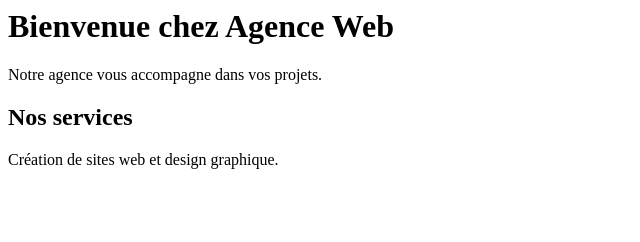
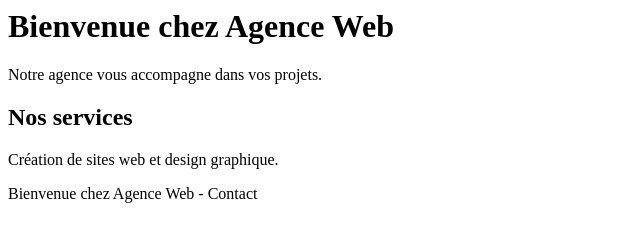
Before and after one commit to nawress4/agence-web-examen, a plain HTML site: page index.html in a window 1280 px wide. Shown: the whole page, without its empty margins (0-640 px from the left). Drawn offline with Linux system fonts and the light colour scheme.

Commit message:
Modification de la section contact

```diff
--- a/index.html
+++ b/index.html
@@ -4,3 +4,6 @@
     <h2>Nos services</h2>
     <p>Création de sites web et design graphique.</p>
 </section>
+<footer>
+    <p>Bienvenue chez Agence Web - Contact</p>
+</footer>
```
